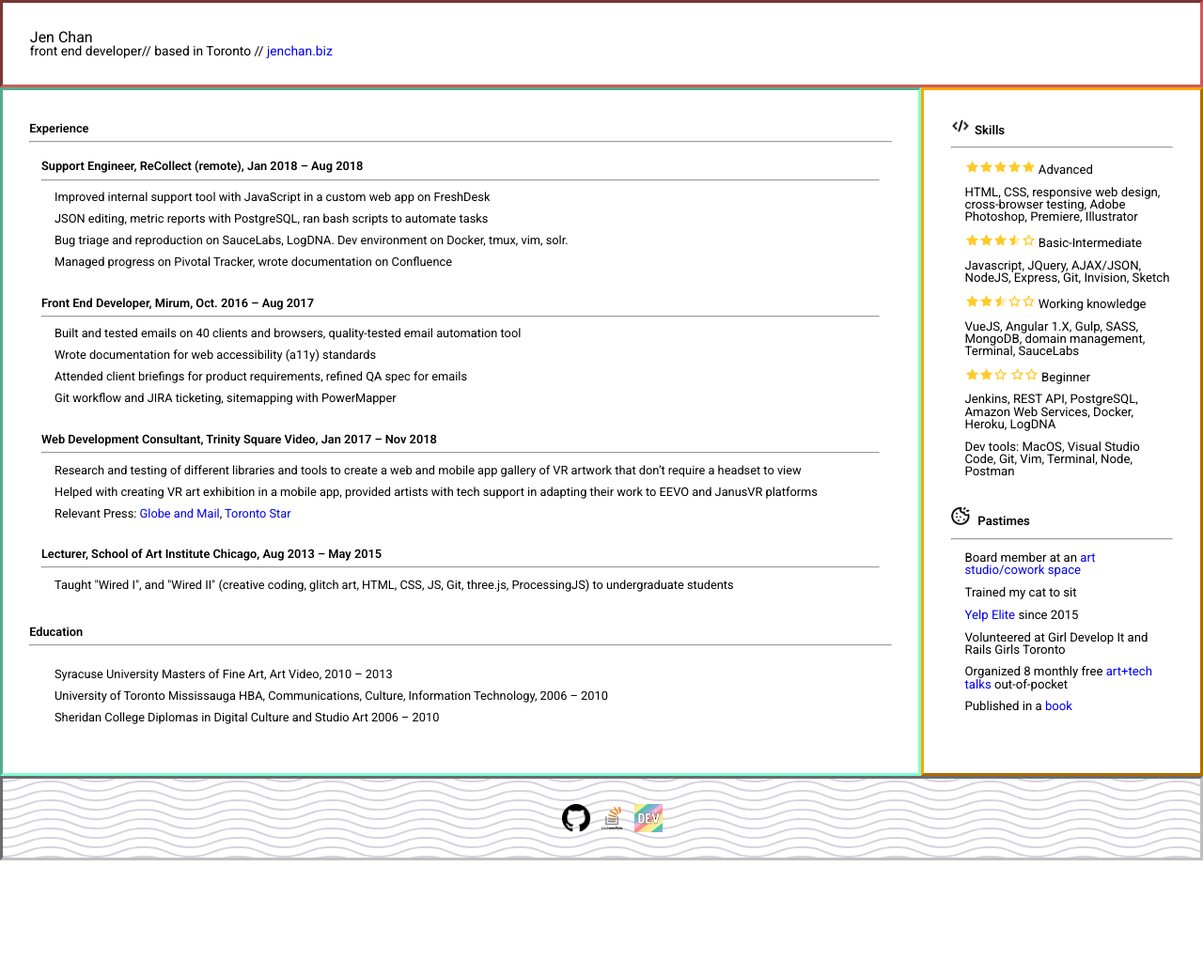
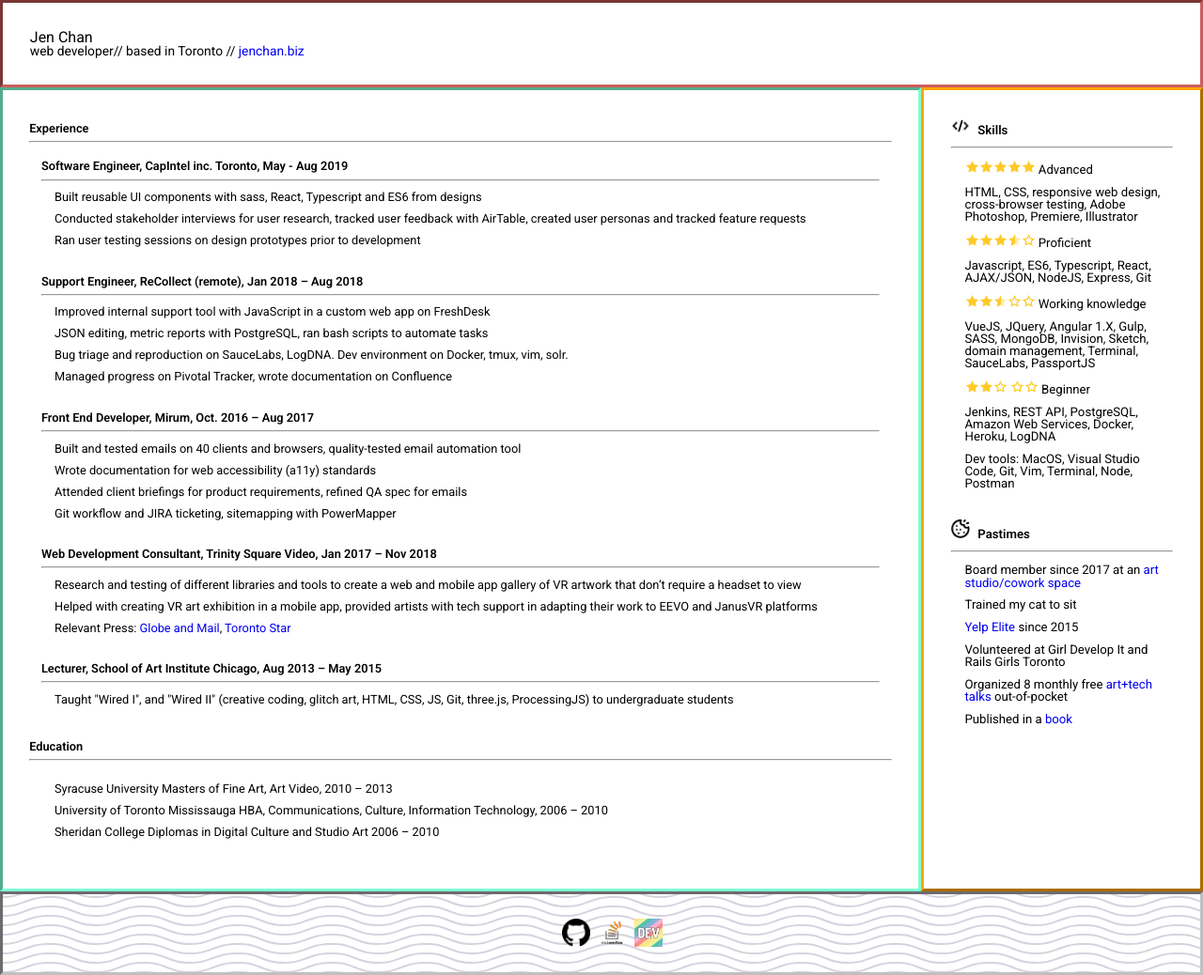
Before and after one commit to usrrname/samples, a website: page resume/index.html in a window 1280 px wide. Shown: the whole page at 94% size. Before the commit the page ends 916 px from the top, so only its background shows below. Drawn offline with Linux system fonts and the light colour scheme.

Commit message:
update resume

```diff
--- a/resume/index.html
+++ b/resume/index.html
@@ -1,5 +1,6 @@
 <!DOCTYPE html>
 <html>
+
 <head>
     <title>Resume</title>
     <meta charset="utf-8">
@@ -8,26 +9,39 @@
     <link rel="stylesheet" href="reset.css">
     <link rel="stylesheet" href="style.css">
 </head>
+
 <body class="container">
     <header>
         <h2>Jen Chan</h2>
-<p>front end developer// based in Toronto // <a href="https://jenchan.biz">jenchan.biz</a></p>
+        <p>web developer// based in Toronto // <a href="https://jenchan.biz">jenchan.biz</a></p>
     </header>
     <main>
         <div class="wrapper">
             <h3>Experience</h3>
             <hr>
             <section>
+                <h3>Software Engineer, CapIntel inc. Toronto, May - Aug 2019</h3>
+                <hr>
+                <ul>
+                    <li>Built reusable UI components with sass, React, Typescript and ES6 from designs</li>
+                    <li>Conducted stakeholder interviews for user research, tracked user feedback with AirTable, created
+                        user personas and tracked feature requests </li>
+                    <li>Ran user testing sessions on design prototypes prior to development</li>
+                </ul>
+            </section>
+            <section>
                 <h3>Support Engineer, ReCollect (remote), Jan 2018 – Aug 2018</h3>
                 <hr>
                 <ul>
                     <li>Improved internal support tool with JavaScript in a custom web app on FreshDesk</li>
                     <li> JSON editing, metric reports with PostgreSQL, ran bash scripts to automate tasks</li>
-            <li> Bug triage and reproduction on SauceLabs, LogDNA. Dev environment on Docker, tmux, vim, solr.</li>
+                    <li> Bug triage and reproduction on SauceLabs, LogDNA. Dev environment on Docker, tmux, vim, solr.
+                    </li>
                     <li> Managed progress on Pivotal Tracker, wrote documentation on Confluence</li>
                 </ul>
             </section>
-    <section><h3>Front End Developer, Mirum, Oct. 2016 – Aug 2017</h3>
+            <section>
+                <h3>Front End Developer, Mirum, Oct. 2016 – Aug 2017</h3>
                 <hr>
                 <ul>
                     <li>Built and tested emails on 40 clients and browsers, quality-tested email automation tool</li>
@@ -40,11 +54,15 @@
                 <h3>Web Development Consultant, Trinity Square Video, Jan 2017 – Nov 2018</h3>
                 <hr>
                 <ul>
-    <li>Research and testing of different libraries and tools to create a web and mobile app gallery of VR artwork that
+                    <li>Research and testing of different libraries and tools to create a web and mobile app gallery of
+                        VR artwork that
                         don’t require a headset to view</li>
-    <li>Helped with creating VR art exhibition in a mobile app, provided artists with tech support in adapting their work to EEVO and JanusVR platforms</li>
-    <li>Relevant Press: <a href="https://www.theglobeandmail.com/arts/art-and-architecture/venturing-into-the-virtual-world-with-a-new-artapp/article37066961/"
-target="_blank">Globe and Mail</a>, <a href="https://www.thestar.com/entertainment/visualarts/2017/12/06/vart-projects-brings-the-virtual-reality-to-wherever-you-are.html"
+                    <li>Helped with creating VR art exhibition in a mobile app, provided artists with tech support in
+                        adapting their work to EEVO and JanusVR platforms</li>
+                    <li>Relevant Press: <a
+                            href="https://www.theglobeandmail.com/arts/art-and-architecture/venturing-into-the-virtual-world-with-a-new-artapp/article37066961/"
+                            target="_blank">Globe and Mail</a>, <a
+                            href="https://www.thestar.com/entertainment/visualarts/2017/12/06/vart-projects-brings-the-virtual-reality-to-wherever-you-are.html"
                             target="_blank">Toronto Star</a></li>
                 </ul>
             </section>
@@ -52,7 +70,8 @@ target="_blank">Globe and Mail</a>, <a href="https://www.thestar.com/entertainme
                 <h3>Lecturer, School of Art Institute Chicago, Aug 2013 – May 2015</h3>
                 <hr>
                 <ul>
-    <li>Taught "Wired I", and "Wired II" (creative coding, glitch art, HTML, CSS, JS, Git, three.js, ProcessingJS) to
+                    <li>Taught "Wired I", and "Wired II" (creative coding, glitch art, HTML, CSS, JS, Git, three.js,
+                        ProcessingJS) to
                         undergraduate students</li>
                 </ul>
             </section>
@@ -63,7 +82,8 @@ target="_blank">Globe and Mail</a>, <a href="https://www.thestar.com/entertainme
             <section>
                 <ul>
                     <li>Syracuse University Masters of Fine Art, Art Video, 2010 – 2013</li>
-    <li>University of Toronto Mississauga HBA, Communications, Culture, Information Technology, 2006 – 2010</li>
+                    <li>University of Toronto Mississauga HBA, Communications, Culture, Information Technology, 2006 –
+                        2010</li>
                     <li>Sheridan College Diplomas in Digital Culture and Studio Art 2006 – 2010</li>
                 </ul>
             </section>
@@ -71,27 +91,34 @@ target="_blank">Globe and Mail</a>, <a href="https://www.thestar.com/entertainme
     </main>
     <aside>
         <section>
-<img class="icon" src="noun_html_794157.png" width=20><h3 class="heading">Skills</h3>
+            <img class="icon" src="noun_html_794157.png" width=20>
+            <h3 class="heading">Skills</h3>
             <hr>
             <ul>
-<li><img class="star" src="star-filled-50.png"><img class="star" src="star-filled-50.png"><img class="star" src="star-filled-50.png"><img
-class="star" src="star-filled-50.png"><img class="star" src="star-filled-50.png"> Advanced</li>
+                <li><img class="star" src="star-filled-50.png"><img class="star" src="star-filled-50.png"><img
+                        class="star" src="star-filled-50.png"><img class="star" src="star-filled-50.png"><img
+                        class="star" src="star-filled-50.png"> Advanced</li>
                 <li>HTML, CSS, responsive web design, cross-browser testing, Adobe Photoshop, Premiere, Illustrator</li>
             </ul>
             <ul>
-<li> <img class="star" src="star-filled-50.png"><img class="star" src="star-filled-50.png"><img class="star" src="star-filled-50.png"><img
-class="star" src="star-half-empty-50.png"><img class="star" src="star-empty-50.png"> Basic-Intermediate</li>
-<li>Javascript, JQuery, AJAX/JSON, NodeJS, Express, Git, Invision, Sketch </li>
+                <li> <img class="star" src="star-filled-50.png"><img class="star" src="star-filled-50.png"><img
+                        class="star" src="star-filled-50.png"><img class="star" src="star-half-empty-50.png"><img
+                        class="star" src="star-empty-50.png"> Proficient</li>
+                <li>Javascript, ES6, Typescript, React, AJAX/JSON, NodeJS, Express, Git </li>
             </ul>
             <ul>
-<li> <img class="star" src="star-filled-50.png"><img class="star" src="star-filled-50.png"><img class="star" src="star-half-empty-50.png"><img
-        class="star" src="star-empty-50.png"><img class="star" src="star-empty-50.png"> Working
+                <li> <img class="star" src="star-filled-50.png"><img class="star" src="star-filled-50.png"><img
+                        class="star" src="star-half-empty-50.png"><img class="star" src="star-empty-50.png"><img
+                        class="star" src="star-empty-50.png"> Working
                     knowledge</li>
-<li>VueJS, Angular 1.X, Gulp, SASS, MongoDB, domain management, Terminal, SauceLabs</li>
+                <li>VueJS, JQuery, Angular 1.X, Gulp, SASS, MongoDB, Invision, Sketch, domain management, Terminal,
+                    SauceLabs, PassportJS</li>
             </ul>
             <ul>
-<li><img class="star" src="star-filled-50.png"><img class="star" src="star-filled-50.png"><img class="star" src="star-empty-50.png">
-<img class="star" src="star-empty-50.png"><img class="star" src="star-empty-50.png"> Beginner</li><li>Jenkins, REST API, PostgreSQL, Amazon Web Services, Docker, Heroku, LogDNA</li>
+                <li><img class="star" src="star-filled-50.png"><img class="star" src="star-filled-50.png"><img
+                        class="star" src="star-empty-50.png">
+                    <img class="star" src="star-empty-50.png"><img class="star" src="star-empty-50.png"> Beginner</li>
+                <li>Jenkins, REST API, PostgreSQL, Amazon Web Services, Docker, Heroku, LogDNA</li>
             </ul>
             <ul>
                 <li>Dev tools: MacOS, Visual Studio Code, Git, Vim, Terminal, Node, Postman</li>
@@ -102,21 +129,26 @@ knowledge</li>
             <h3 class="heading">Pastimes</h3>
             <hr>
             <ul>
-            <li>Board member at an <a href="http://brandscape.club" target="_blank">art studio/cowork space</a></li>
+                <li>Board member since 2017 at an <a href="http://brandscape.club" target="_blank">art studio/cowork
+                        space</a></li>
                 <li>Trained my cat to sit</li>
                 <li><a href="https://asdfg.yelp.ca" target="_blank">Yelp Elite</a> since 2015</li>
                 <li>Volunteered at Girl Develop It and Rails Girls Toronto</li>
-            <li>Organized 8 monthly free <a href="https://vimeo.com/129512515" target="_blank">art+tech talks</a> out-of-pocket</li>
-            <li>Published in a <a href="https://www.amazon.com/You-Are-Here-After-Internet/dp/095695717X" target="_blank">book</a></li>
+                <li>Organized 8 monthly free <a href="https://vimeo.com/129512515" target="_blank">art+tech talks</a>
+                    out-of-pocket</li>
+                <li>Published in a <a href="https://www.amazon.com/You-Are-Here-After-Internet/dp/095695717X"
+                        target="_blank">book</a></li>
             </ul>
         </section>
     </aside>
     <footer class="wavy">
         <ul>
             <li><a href="http://github.com/usrrname" target="_blank"><img class="box fade" src="octocat.png"></a></li>
-<li><a href="https://stackoverflow.com/users/3394599/usrrname" target="_blank"><img class="box fade" src="stackoverflow.png"></a></li>
+            <li><a href="https://stackoverflow.com/users/3394599/usrrname" target="_blank"><img class="box fade"
+                        src="stackoverflow.png"></a></li>
             <li><a href="https://dev.to/jenninat0r" target="_blank"><img class="box fade" src="devTO.png"></a></li>
         </ul>
     </footer>
 </body>
+
 </html>
```
Lines whose indentation alone changed are shown as unchanged.
